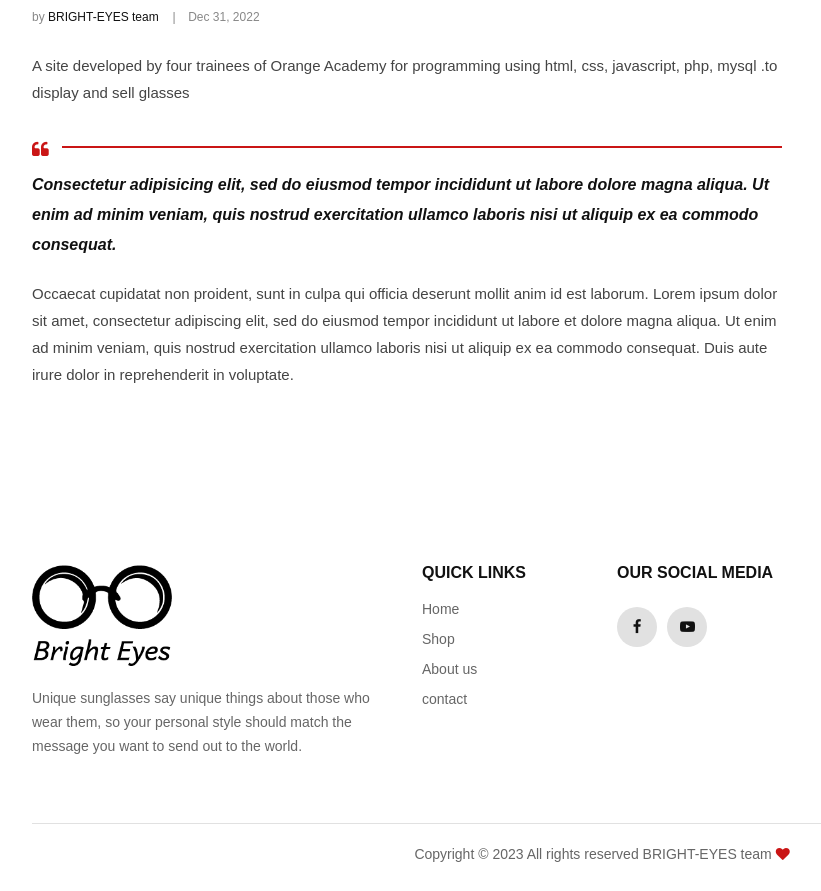
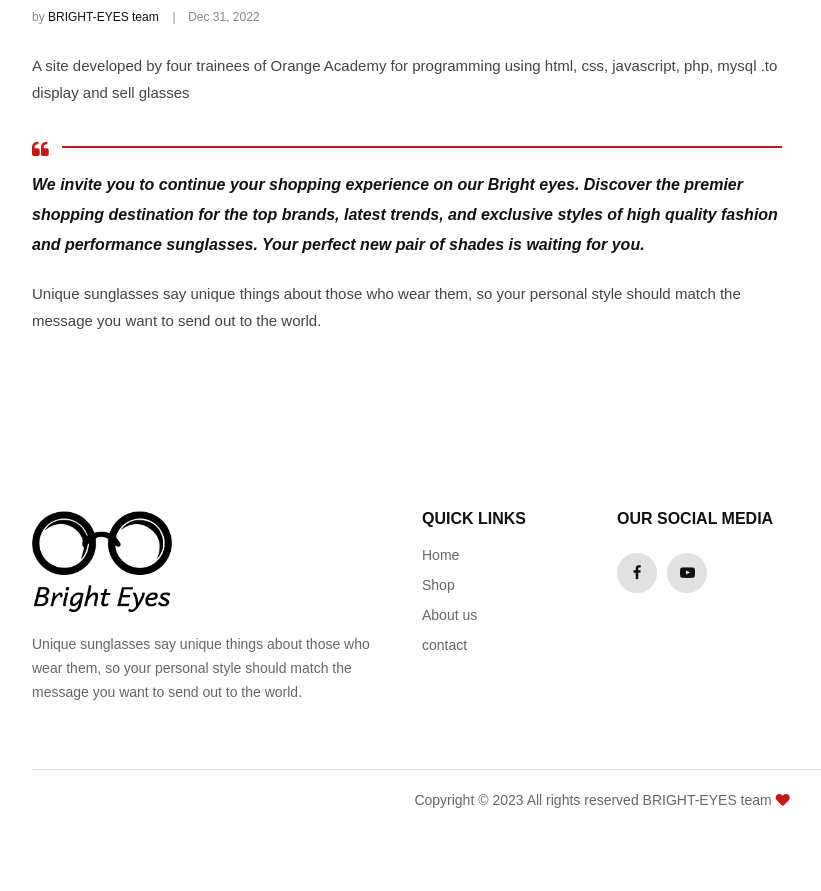
Before and after one commit to RubaAl-Wageei/BrightEyes_Project1, a PHP site: page /BrightEyes_Project1/about.php in a window 1280 px wide. Shown: the part 732-1623 px from the top of the page, without its empty margins (38-859 px from the left). After the commit the page ends 1540 px from the top, so only its background shows below. Run offline with PHP 8.4, Linux system fonts and the light colour scheme.

Commit message:
Edit about

```diff
--- a/publicUser/about.php
+++ b/publicUser/about.php
@@ -41,16 +41,10 @@
                         </div>
                         <div class="blog__details__quote">
                             <div class="icon"><i class="fa fa-quote-left"></i></div>
-                            <p>Consectetur adipisicing elit, sed do eiusmod tempor incididunt ut labore dolore magna
-                                aliqua. Ut enim ad minim veniam, quis nostrud exercitation ullamco laboris nisi ut
-                            aliquip ex ea commodo consequat.</p>
+                            <p>We invite you to continue your shopping experience on our Bright eyes. Discover the premier shopping destination for the top brands, latest trends, and exclusive styles of high quality fashion and performance sunglasses. Your perfect new pair of shades is waiting for you.</p>
                         </div>
                         <div class="blog__details__desc">
-                            <p>Occaecat cupidatat non proident, sunt in culpa qui officia deserunt mollit anim id est
-                                laborum. Lorem ipsum dolor sit amet, consectetur adipiscing elit, sed do eiusmod tempor
-                                incididunt ut labore et dolore magna aliqua. Ut enim ad minim veniam, quis nostrud
-                                exercitation ullamco laboris nisi ut aliquip ex ea commodo consequat. Duis aute irure
-                            dolor in reprehenderit in voluptate.</p>
+                            <p>Unique sunglasses say unique things about those who wear them, so your personal style should match the message you want to send out to the world.</p>
                         </div>
                         <!-- <div class="blog__details__tags">
                             <a href="#">Fashion</a>
```
